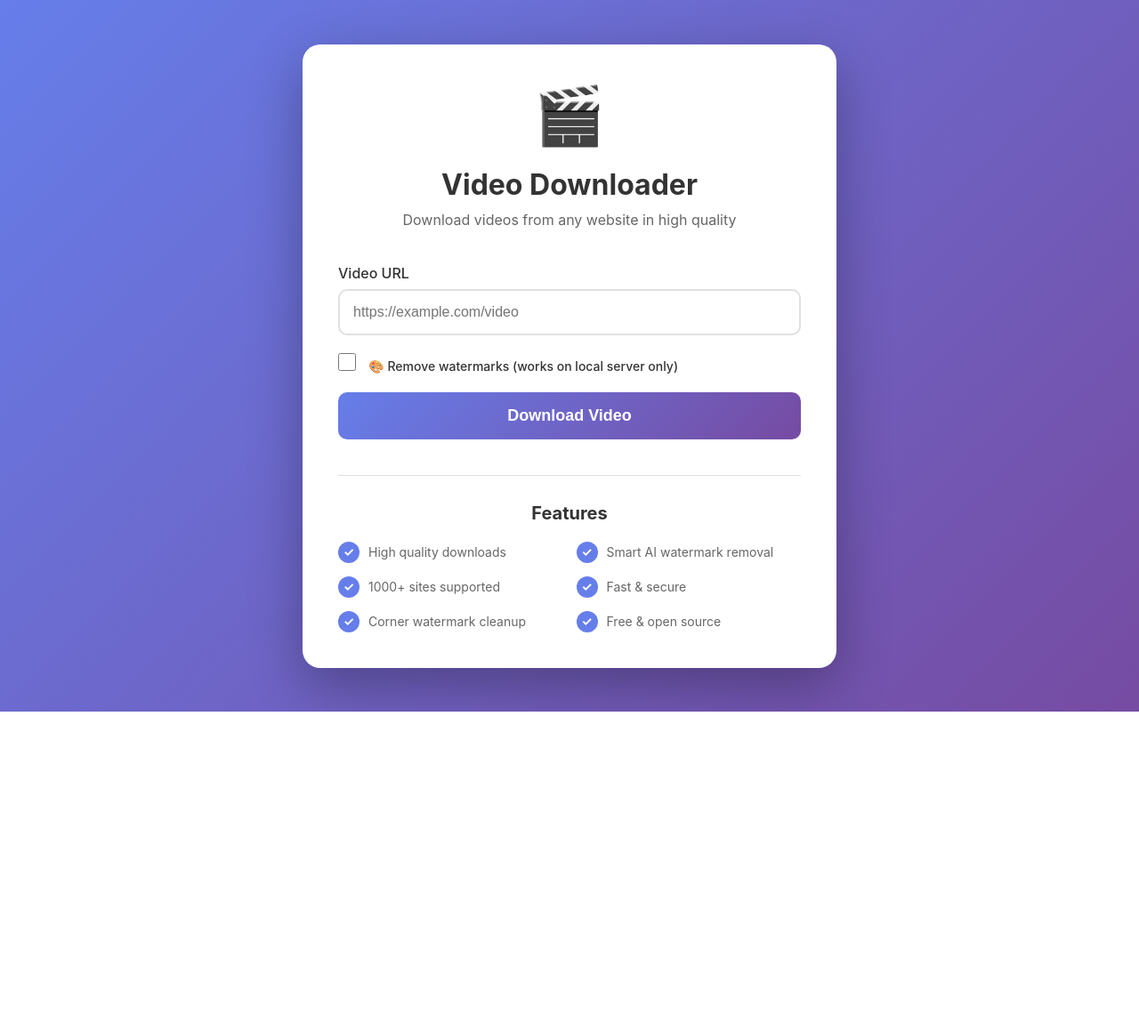
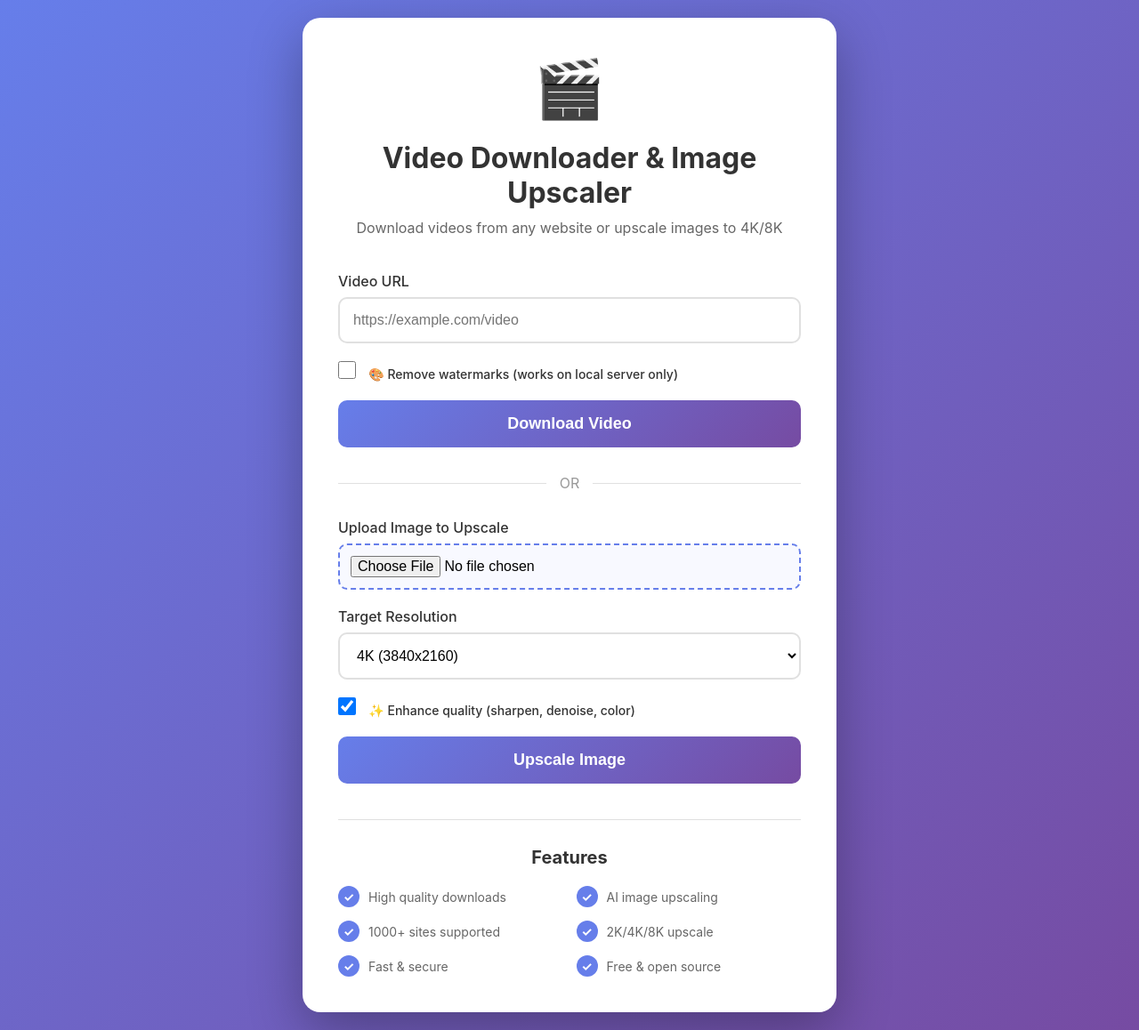
Before and after one commit to lunexweb/lunexlink, a Flask app: page / in a window 1280 px wide. Shown: the whole page at 89% size. Before the commit the page ends 800 px from the top, so only its background shows below. Run offline with Flask 3, Linux system fonts and the light colour scheme.

Commit message:
Add AI image upscaler - 2K/4K/8K with quality enhancement

```diff
--- a/app.py
+++ b/app.py
@@ -9,6 +9,8 @@ from requests.adapters import HTTPAdapter
 from urllib3.util.retry import Retry
 import tempfile
 import uuid
+from io import BytesIO
+from image_upscaler import ImageUpscaler
 
 # Watermark remover only works locally, not on Vercel
 WATERMARK_ENABLED = False
@@ -281,5 +283,44 @@ def get_info():
         return jsonify({'error': str(e)}), 500
 
 
+@app.route('/api/upscale', methods=['POST'])
+def upscale_image():
+    try:
+        # Check if file was uploaded
+        if 'image' not in request.files:
+            return jsonify({'error': 'No image file provided'}), 400
+
+        file = request.files['image']
+
+        if file.filename == '':
+            return jsonify({'error': 'No file selected'}), 400
+
+        # Get resolution parameter
+        resolution = request.form.get('resolution', '4k')
+        enhance = request.form.get('enhance', 'true').lower() == 'true'
+
+        # Read image bytes
+        image_bytes = file.read()
+
+        # Upscale image
+        upscaler = ImageUpscaler()
+        output_bytes, filename = upscaler.upscale_from_bytes(image_bytes, resolution, enhance)
+
+        # Save to temp directory
+        output_path = app.config['UPLOAD_FOLDER'] / filename
+        with open(output_path, 'wb') as f:
+            f.write(output_bytes)
+
+        return jsonify({
+            'success': True,
+            'filename': filename,
+            'download_url': f'/api/file/{filename}',
+            'message': f'Image upscaled to {resolution}!'
+        })
+
+    except Exception as e:
+        return jsonify({'error': str(e)}), 500
+
+
 if __name__ == '__main__':
     app.run(debug=True, host='0.0.0.0', port=5000)
--- a/requirements.txt
+++ b/requirements.txt
@@ -3,3 +3,4 @@ requests>=2.31.0
 yt-dlp>=2023.10.13
 beautifulsoup4>=4.12.0
 lxml>=4.9.0
+Pillow>=10.0.0
--- a/templates/index.html
+++ b/templates/index.html
@@ -95,6 +95,57 @@
         .checkbox-text {
             color: #333;
             font-size: 14px;
+        }
+
+        .divider {
+            text-align: center;
+            margin: 30px 0;
+            position: relative;
+        }
+
+        .divider::before {
+            content: '';
+            position: absolute;
+            left: 0;
+            top: 50%;
+            width: 100%;
+            height: 1px;
+            background: #e0e0e0;
+        }
+
+        .divider span {
+            background: white;
+            padding: 0 15px;
+            color: #999;
+            position: relative;
+            z-index: 1;
+        }
+
+        .file-input {
+            padding: 12px !important;
+            border: 2px dashed #667eea !important;
+            background: #f8f9ff;
+            cursor: pointer;
+        }
+
+        .file-input:hover {
+            border-color: #764ba2 !important;
+            background: #f0f2ff;
+        }
+
+        .select-input {
+            width: 100%;
+            padding: 15px;
+            border: 2px solid #e0e0e0;
+            border-radius: 10px;
+            font-size: 16px;
+            background: white;
+            cursor: pointer;
+        }
+
+        .select-input:focus {
+            outline: none;
+            border-color: #667eea;
         }
 
         .btn {
@@ -265,8 +316,8 @@
     <div class="container">
         <div class="header">
             <div class="icon">🎬</div>
-            <h1>Video Downloader</h1>
-            <p>Download videos from any website in high quality</p>
+            <h1>Video Downloader & Image Upscaler</h1>
+            <p>Download videos from any website or upscale images to 4K/8K</p>
         </div>
 
         <form id="downloadForm">
@@ -293,6 +344,44 @@
             </button>
         </form>
 
+        <div class="divider">
+            <span>OR</span>
+        </div>
+
+        <form id="upscaleForm" enctype="multipart/form-data">
+            <div class="input-group">
+                <label for="imageFile">Upload Image to Upscale</label>
+                <input
+                    type="file"
+                    id="imageFile"
+                    name="image"
+                    accept="image/*"
+                    class="file-input"
+                >
+            </div>
+
+            <div class="input-group">
+                <label for="resolution">Target Resolution</label>
+                <select id="resolution" name="resolution" class="select-input">
+                    <option value="2k">2K (2560x1440)</option>
+                    <option value="4k" selected>4K (3840x2160)</option>
+                    <option value="8k">8K (7680x4320)</option>
+                    <option value="hd">HD (1920x1080)</option>
+                </select>
+            </div>
+
+            <div class="input-group">
+                <label class="checkbox-label">
+                    <input type="checkbox" id="enhance" name="enhance" checked>
+                    <span class="checkbox-text">✨ Enhance quality (sharpen, denoise, color)</span>
+                </label>
+            </div>
+
+            <button type="submit" class="btn" id="upscaleBtn">
+                Upscale Image
+            </button>
+        </form>
+
         <div class="progress" id="progress">
             <p class="progress-text" id="progressText">Processing video...</p>
             <div class="progress-bar">
@@ -307,10 +396,10 @@
             <h3>Features</h3>
             <div class="feature-list">
                 <div class="feature-item">High quality downloads</div>
-                <div class="feature-item">Smart AI watermark removal</div>
+                <div class="feature-item">AI image upscaling</div>
                 <div class="feature-item">1000+ sites supported</div>
+                <div class="feature-item">2K/4K/8K upscale</div>
                 <div class="feature-item">Fast & secure</div>
-                <div class="feature-item">Corner watermark cleanup</div>
                 <div class="feature-item">Free & open source</div>
             </div>
         </div>
@@ -416,6 +505,66 @@
             status.className = `status ${type}`;
             status.style.display = 'block';
         }
+
+        // Image upscaler form
+        const upscaleForm = document.getElementById('upscaleForm');
+        const upscaleBtn = document.getElementById('upscaleBtn');
+
+        upscaleForm.addEventListener('submit', async (e) => {
+            e.preventDefault();
+
+            const fileInput = document.getElementById('imageFile');
+            const resolution = document.getElementById('resolution').value;
+            const enhance = document.getElementById('enhance').checked;
+
+            if (!fileInput.files[0]) {
+                showStatus('Please select an image file', 'error');
+                return;
+            }
+
+            // Show progress
+            upscaleBtn.disabled = true;
+            upscaleBtn.textContent = 'Upscaling Image...';
+            progress.style.display = 'block';
+            status.style.display = 'none';
+            progressText.textContent = 'Upscaling to ' + resolution.toUpperCase() + '...';
+            progressInfo.textContent = 'Enhancing quality...';
+            progressFill.style.width = '50%';
+
+            // Create form data
+            const formData = new FormData();
+            formData.append('image', fileInput.files[0]);
+            formData.append('resolution', resolution);
+            formData.append('enhance', enhance);
+
+            try {
+                const response = await fetch('/api/upscale', {
+                    method: 'POST',
+                    body: formData,
+                });
+
+                const data = await response.json();
+                progressFill.style.width = '100%';
+                progressText.textContent = 'Complete! 100%';
+
+                if (response.ok) {
+                    showStatus(
+                        `✅ Image upscaled to ${resolution.toUpperCase()}! <a href="${data.download_url}" class="download-link">Download Image</a>`,
+                        'success'
+                    );
+                } else {
+                    showStatus(`❌ Error: ${data.error}`, 'error');
+                }
+            } catch (error) {
+                showStatus(`❌ Error: ${error.message}`, 'error');
+            } finally {
+                upscaleBtn.disabled = false;
+                upscaleBtn.textContent = 'Upscale Image';
+                setTimeout(() => {
+                    progress.style.display = 'none';
+                }, 3000);
+            }
+        });
     </script>
 </body>
 </html>
```
Also changed, not shown: image_upscaler.py (added, +208 -0 lines).
